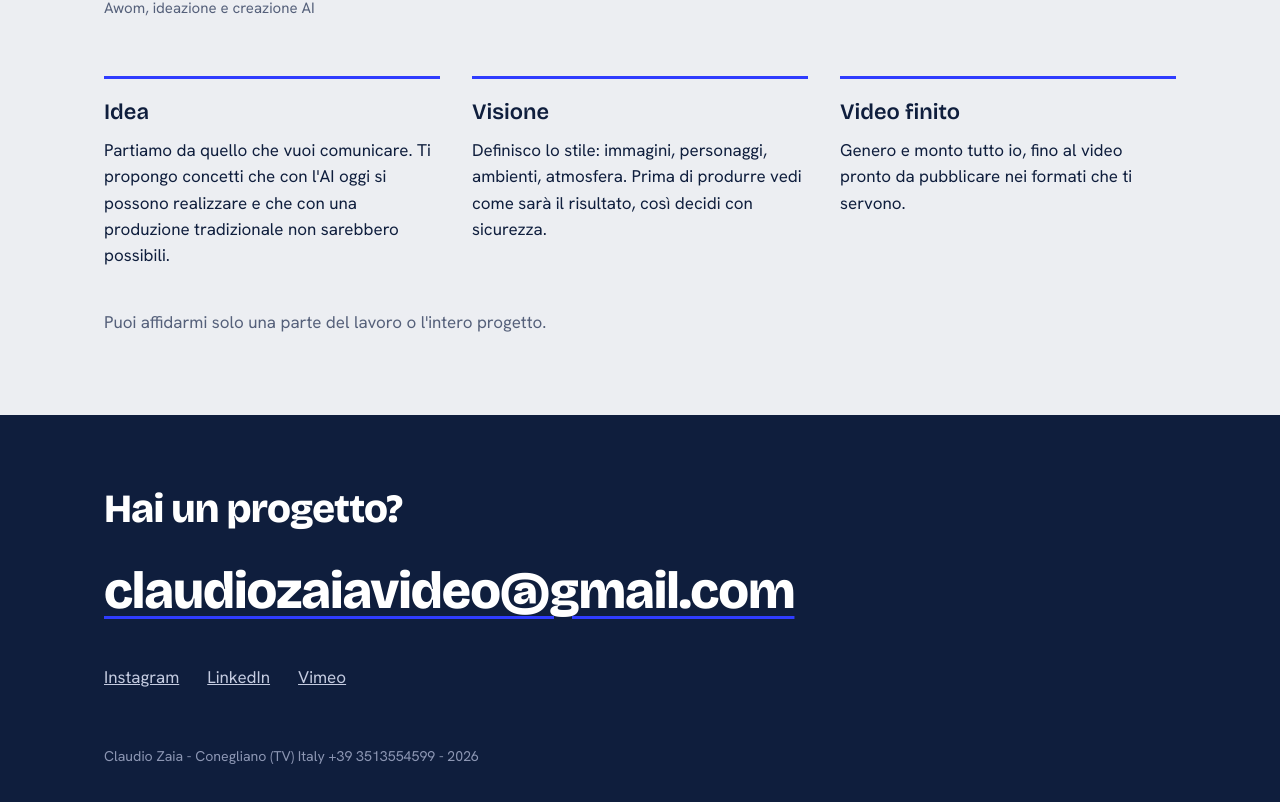
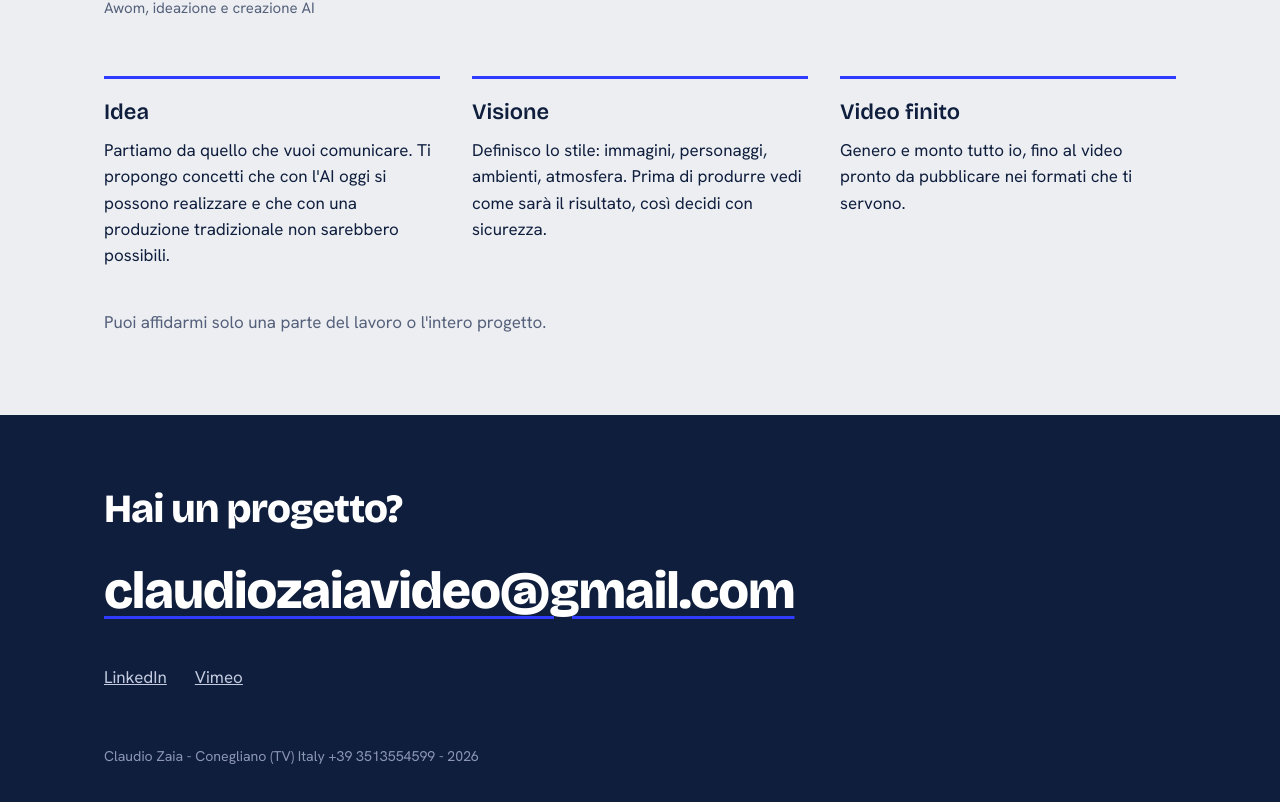
Before and after one commit to zaiaclaudio/zaiaclaudio.github.io, a plain HTML site: page index.html in a window 1280 px wide. Shown: the part 3551-4353 px from the top of the page. Drawn offline with nearby package versions, Linux system fonts and the light colour scheme; no server answers.

Commit message:
Update index.html

```diff
--- a/index.html
+++ b/index.html
@@ -219,9 +219,8 @@
     <h2>Hai un progetto?</h2>
     <a class="mail" href="mailto:claudiozaiavideo@gmail.com">claudiozaiavideo@gmail.com</a>
     <ul>
-      <li><a href="https://www.instagram.com/">Instagram</a></li>
-      <li><a href="https://www.linkedin.com/">LinkedIn</a></li>
-      <li><a href="https://vimeo.com/">Vimeo</a></li>
+      <li><a href="https://www.linkedin.com/in/claudiozaiafilm/">LinkedIn</a></li>
+      <li><a href="https://vimeo.com/claudiozaia">Vimeo</a></li>
     </ul>
     <small>Claudio Zaia - Conegliano (TV) Italy
       +39 3513554599 - 2026</small>
```
